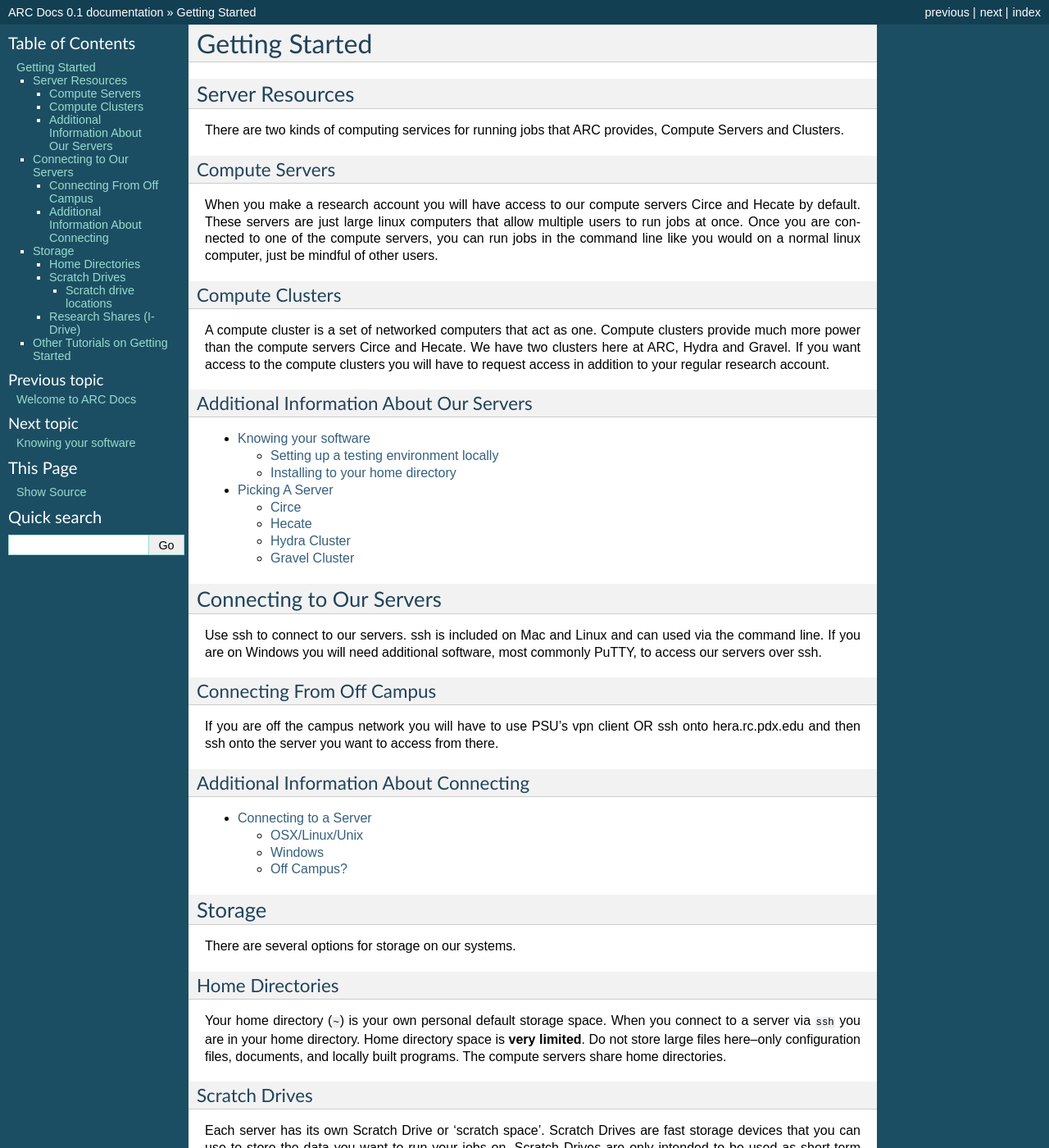
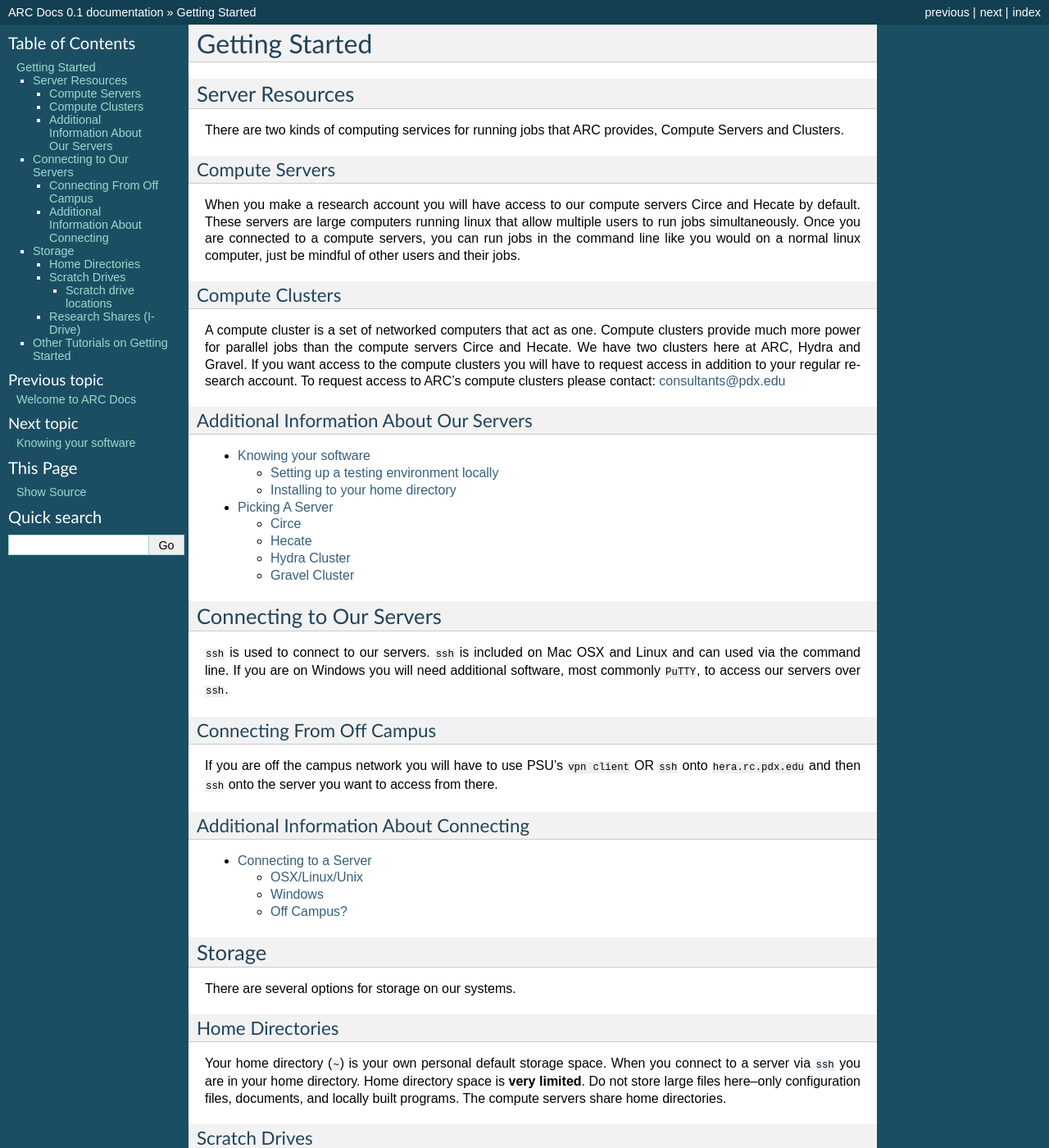
Before and after one commit to PSU-Research-Computing/psurc-docs, a Sphinx documentation site: the page built from source/getting_started/index.rst, in a window 1280 px wide and 1400 px high. Shown: the whole window at 82% size. Built offline with Sphinx 7.4.7, drawn with Linux system fonts in a browser that asks for light colours; some of the changed text lies outside the part shown.

Commit message:
formatting and typos in getting started

```diff
--- a/source/getting_started/index.rst
+++ b/source/getting_started/index.rst
@@ -13,11 +13,11 @@ There are two kinds of computing services for running jobs that ARC provides, Co
 
 Compute Servers
 ---------------
-When you make a research account you will have access to our compute servers Circe and Hecate by default. These servers are just large linux computers that allow multiple users to run jobs at once. Once you are connected to one of the compute servers, you can run jobs in the command line like you would on a normal linux computer, just be mindful of other users.
+When you make a research account you will have access to our compute servers Circe and Hecate by default. These servers are large computers running linux that allow multiple users to run jobs simultaneously. Once you are connected to a compute servers, you can run jobs in the command line like you would on a normal linux computer, just be mindful of other users and their jobs.
 
 Compute Clusters
 ----------------
-A compute cluster is a set of networked computers that act as one. Compute clusters provide much more power than the compute servers Circe and Hecate. We have two clusters here at ARC, Hydra and Gravel. If you want access to the compute clusters you will have to request access in addition to your regular research account.
+A compute cluster is a set of networked computers that act as one. Compute clusters provide much more power for parallel jobs than the compute servers Circe and Hecate. We have two clusters here at ARC, Hydra and Gravel. If you want access to the compute clusters you will have to request access in addition to your regular research account. To request access to ARC's compute clusters please contact: consultants@pdx.edu
 
 Additional Information About Our Servers
 ----------------------------------------
@@ -32,11 +32,11 @@ Additional Information About Our Servers
 
 Connecting to Our Servers
 =========================
-Use ssh to connect to our servers. ssh is included on Mac and Linux and can used via the command line. If you are on Windows you will need additional software, most commonly PuTTY, to access our servers over ssh.
+``ssh`` is used to connect to our servers. ``ssh`` is included on Mac OSX and Linux and can used via the command line. If you are on Windows you will need additional software, most commonly ``PuTTY``, to access our servers over ``ssh``.
 
 Connecting From Off Campus
 --------------------------
-If you are off the campus network you will have to use PSU's vpn client OR ssh onto hera.rc.pdx.edu and then ssh onto the server you want to access from there.
+If you are off the campus network you will have to use PSU's ``vpn client`` OR ``ssh`` onto ``hera.rc.pdx.edu`` and then ``ssh`` onto the server you want to access from there.
 
 Additional Information About Connecting
 ---------------------------------------
@@ -58,7 +58,7 @@ Your home directory (``~``) is your own personal default storage space. When you
 
 Scratch Drives
 --------------
-Each server has its own Scratch Drive or 'scratch space'. Scratch Drives are fast storage devices that you can use to store the data you want to run your jobs on. Scratch Drives are only intended to be used as short-term storage so please move your data off of scratch when you are done with your analysis.
+Each server has its own Scratch Drive or ``scratch space``. Scratch Drives are fast storage devices that you can use to store the data you want to run your jobs on. Scratch Drives are only intended to be used as short-term storage so please move your data off of scratch when you are done with your analysis.
 
 =======================
 Scratch drive locations
```
